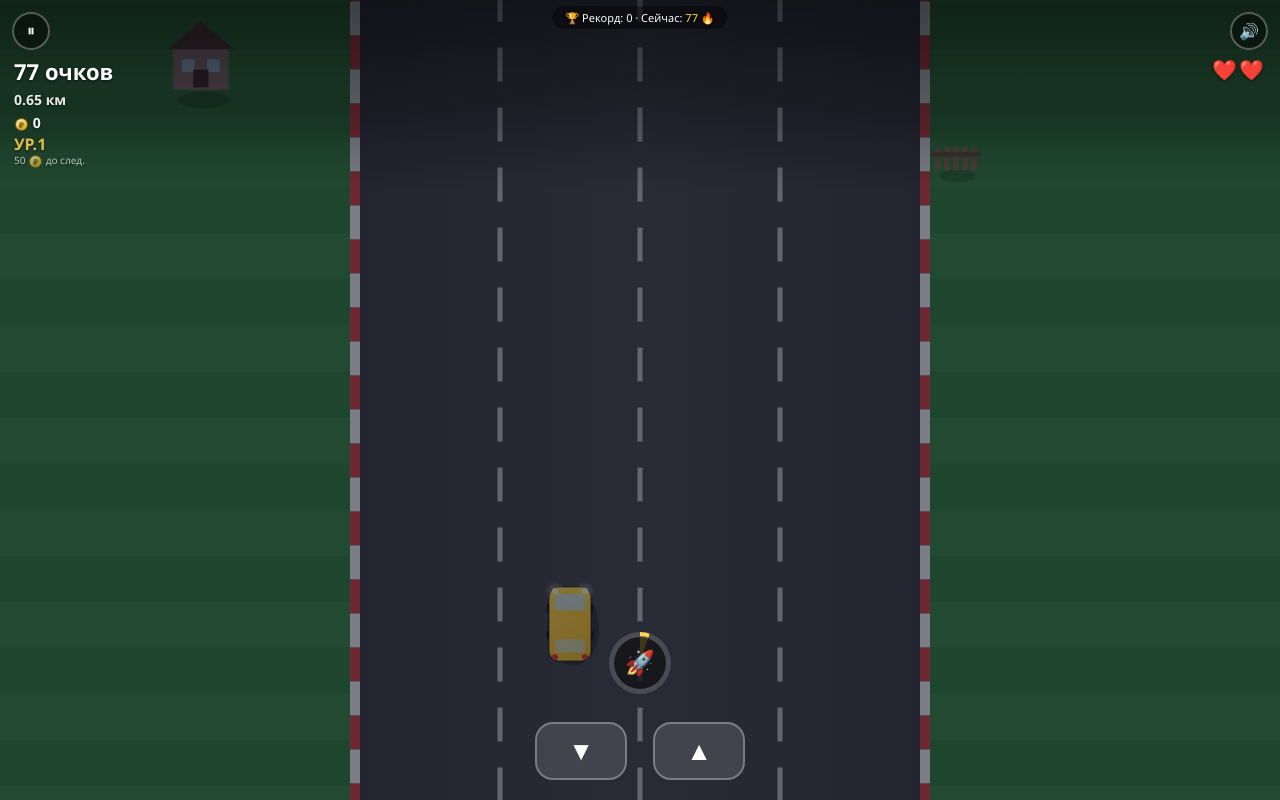
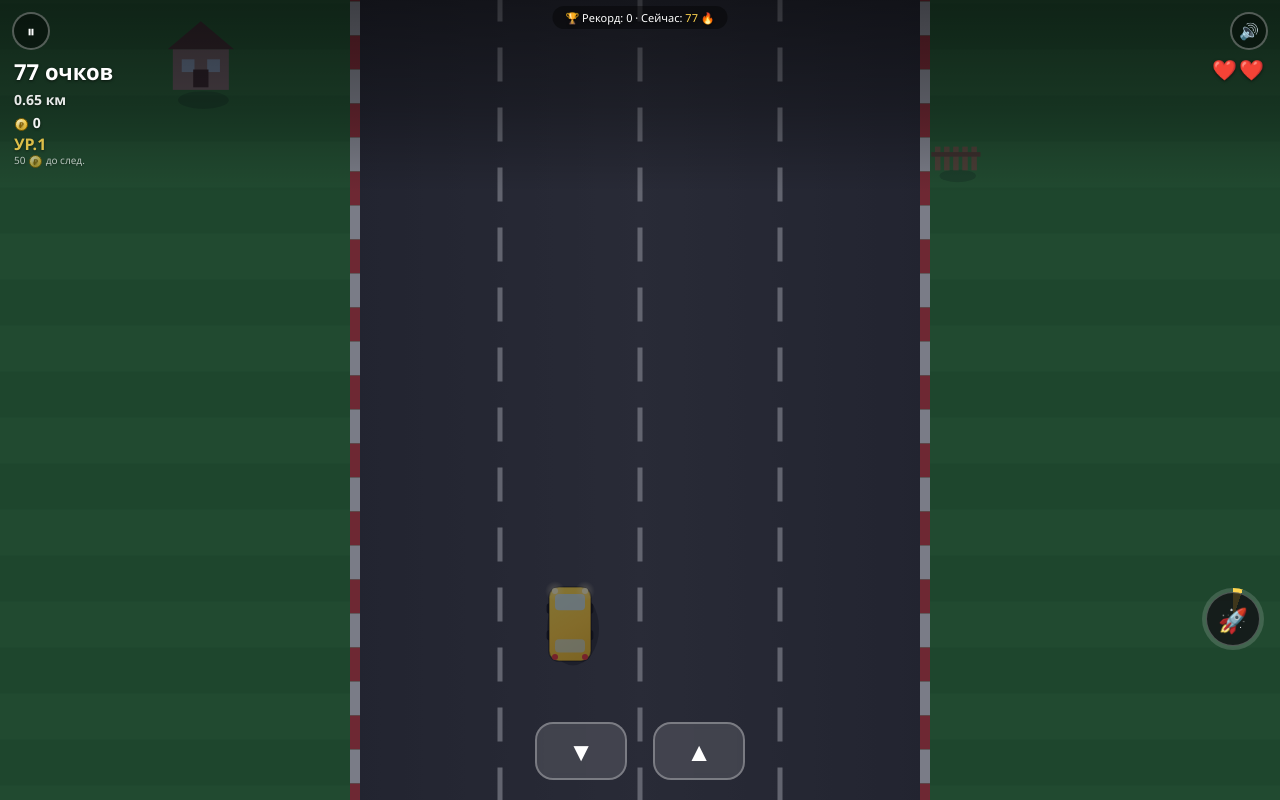
Before and after one commit to mrkozyrev73/KAracing, a plain HTML site: page index.html in a window 1280 px wide. Both pictures are taken after a click on the button "Поехали". Drawn offline with Linux system fonts and the light colour scheme.

Commit message:
Add files via upload

```diff
--- a/index.html
+++ b/index.html
@@ -2,15 +2,16 @@
 <html lang="ru">
 <head>
 <meta charset="UTF-8">
-<meta name="viewport" content="width=device-width, initial-scale=1, maximum-scale=1, user-scalable=no">
+<meta name="viewport" content="width=device-width, initial-scale=1, maximum-scale=1, user-scalable=no, viewport-fit=cover">
 <title>KARacing</title>
 <style>
   * { box-sizing: border-box; -webkit-tap-highlight-color: transparent; user-select: none; }
+  button { margin: 0; font-family: inherit; }
   html, body {
     margin: 0; padding: 0; width: 100%; height: 100%; overflow: hidden;
     background: #111; font-family: 'Segoe UI', Arial, sans-serif; touch-action: none;
   }
-  #wrap { position: relative; width: 100vw; height: 100vh; }
+  #wrap { position: relative; width: 100vw; height: 100vh; height: 100dvh; overflow: hidden; }
   canvas { display: block; width: 100%; height: 100%; background: #3a7d3a; }
 
   #hud {
@@ -112,13 +113,13 @@
   #pauseBtn.hidden { display: none !important; }
 
   #pedalControls {
-    position: absolute; bottom: 20px; left: 0; right: 0; display: flex;
+    position: absolute; bottom: calc(20px + env(safe-area-inset-bottom, 0px)); left: 0; right: 0; display: flex;
     justify-content: center; gap: 26px; padding: 0 26px; pointer-events: none; z-index: 15;
   }
   #pedalControls.hidden { display: none !important; }
 
   #rocketBtn {
-    position: absolute; bottom: 106px; left: 50%; transform: translateX(-50%);
+    position: absolute; bottom: calc(150px + env(safe-area-inset-bottom, 0px)); right: 16px;
     width: 62px; height: 62px; border-radius: 50%; padding: 4px; border: none; cursor: pointer;
     background: conic-gradient(#ffd54f var(--pct,0%), rgba(255,255,255,.15) 0);
     z-index: 16; pointer-events: auto;
@@ -132,8 +133,8 @@
   #rocketBtn.ready #rocketBtnInner { box-shadow: 0 0 10px 3px rgba(255,213,79,.85) inset; }
   #rocketBtn.ready { animation: rocketPulse .9s infinite; }
   @keyframes rocketPulse {
-    0%, 100% { transform: translateX(-50%) scale(1); }
-    50% { transform: translateX(-50%) scale(1.08); }
+    0%, 100% { transform: scale(1); }
+    50% { transform: scale(1.08); }
   }
   .pedal-btn {
     width: 92px; height: 58px; border-radius: 18px; border: 2px solid rgba(255,255,255,.3);
@@ -244,14 +245,21 @@
   const flashEl = document.getElementById('flash');
   const levelToastEl = document.getElementById('levelToast');
 
+  const wrapEl = document.getElementById('wrap');
   let W = 0, H = 0, DPR = Math.min(window.devicePixelRatio || 1, 2);
   function resize(){
+    // use the real visible viewport (window.innerHeight), not CSS 100vh, which on mobile
+    // browsers can include space hidden behind the collapsing address bar and push
+    // bottom-anchored UI (pedals/rocket button) below the visible fold
     W = window.innerWidth; H = window.innerHeight;
+    wrapEl.style.width = W + 'px';
+    wrapEl.style.height = H + 'px';
     canvas.width = W * DPR; canvas.height = H * DPR;
     canvas.style.width = W + 'px'; canvas.style.height = H + 'px';
     ctx.setTransform(DPR,0,0,DPR,0,0);
   }
   window.addEventListener('resize', resize);
+  window.addEventListener('orientationchange', resize);
   resize();
 
   // ---------- SAVE / CAR PROGRESSION (auto-levels from total coins collected) ----------
```
